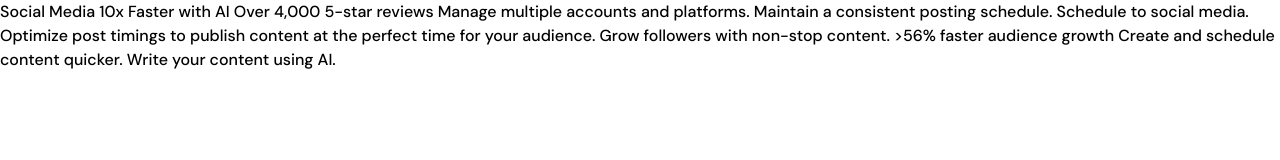
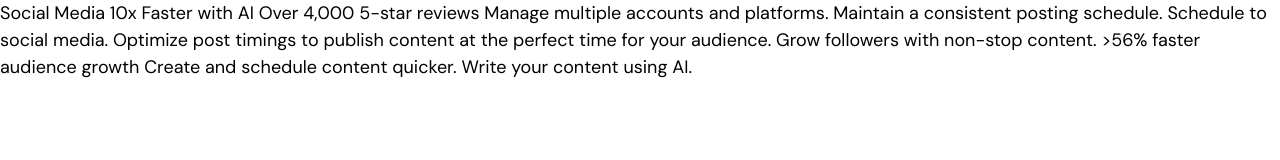
Before and after one commit to zeynabmvs/bento-grid, a website built with Vite: page index.html in a window 1280 px wide. Built offline with nearby package versions, Linux system fonts and the light colour scheme.

Commit message:
add styles from style guide

```diff
--- a/src/style.css
+++ b/src/style.css
@@ -51,11 +51,24 @@ h1, h2, h3, h4, h5, h6 {
 }
 
 /* ======== Global ======== */
+:root {
+  --mobile-breakpoint: 375px;
+  --desktop-breakpoint: 1440px;
+
+  --purple-100: hsl(254, 88%, 90%);
+  --purple-500: hsl(256, 67%, 59%);
+  --yellow-100: hsl(31, 66%, 93%);
+  --yellow-500: hsl(39, 100%, 71%);
+  --white: hsl(0, 0%, 100%);
+  --black: hsl(0, 0%, 7%);
+}
+
 body {
   font-family: "DM Sans", sans-serif;
   font-optical-sizing: auto;
-  font-weight: 500;
+  font-weight: 400;
   font-style: normal;
+  font-size: 18px;
 }
 
 
```
